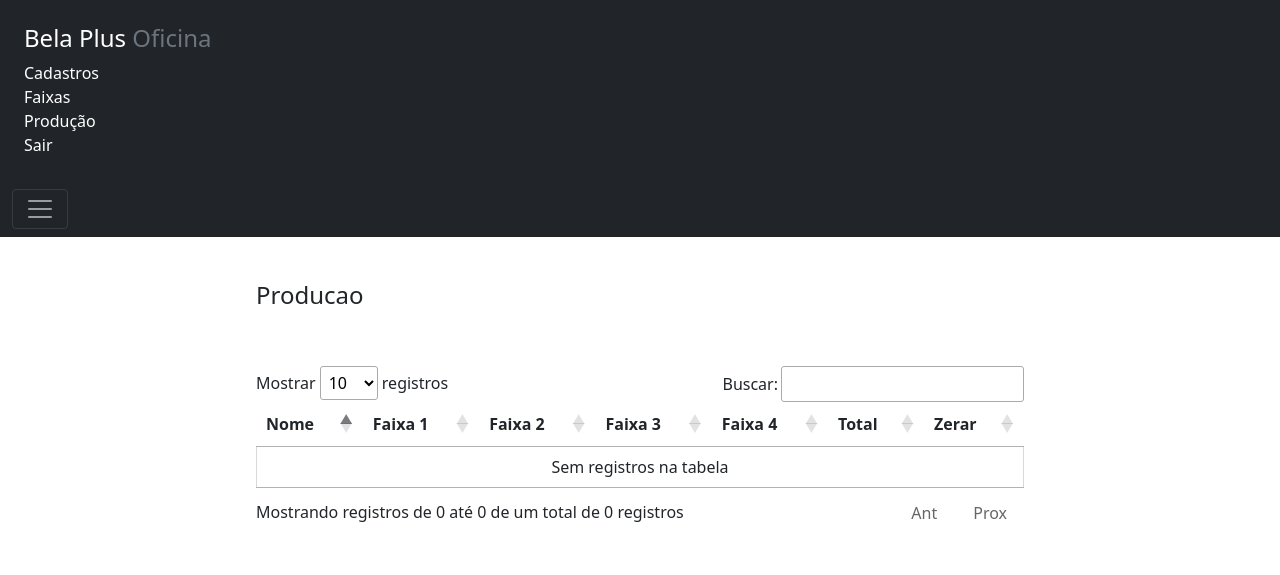
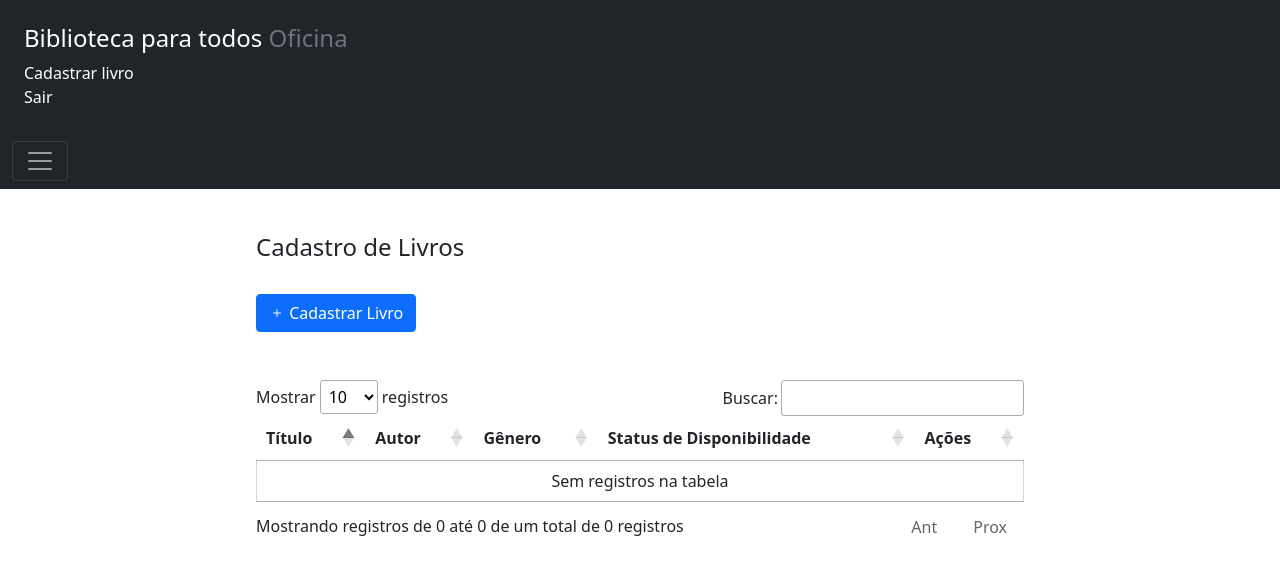
Before and after one commit to heloisagarciadeandrade/Sistema-Biblioteca, a PHP site: page / in a window 1280 px wide, after a click that opens the changed part. Shown: the top 575 px of the page. Run offline with PHP 8.4, Linux system fonts and the light colour scheme; a user stored in the database is signed in; data comes from the database, SQL or seed files in the repository; data that the repository does not hold is empty; some libraries are stand-ins or nearby versions.

Commit message:
Projeto concluido

```diff
--- a/db.php
+++ b/db.php
@@ -1,19 +1,24 @@
 <?php
 
-
-
-//Local
-
+// Configurações de conexão com o banco de dados
 $servidor = "localhost";
 $usuario = "root";
-$senha ="";
-$db="teste";
+$senha = "";
+$db = "bibliotecabd";
 
-
+// Estabelecendo a conexão
 $conexao = mysqli_connect($servidor, $usuario, $senha, $db);
 
-$query="select * from cadastros order by nome";
-$consultaCadastros= mysqli_query($conexao, $query);
+// Verifica se a conexão foi bem-sucedida
+if (!$conexao) {
+    die("Falha na conexão: " . mysqli_connect_error());
+}
 
-$query="select * from faixas";
-$consultaFaixas= mysqli_query($conexao, $query);
+// Consulta para obter todos os cadastros de livros, ordenados pelo título
+$query = "SELECT * FROM livros ORDER BY titulo";
+$consultaCadastros = mysqli_query($conexao, $query);
+
+// Verifica se a consulta foi bem-sucedida
+if (!$consultaCadastros) {
+    die("Erro na consulta de cadastros: " . mysqli_error($conexao));
+}
--- a/deletaCadastro.php
+++ b/deletaCadastro.php
@@ -4,7 +4,7 @@ include 'db.php';
 
 $id = $_POST['id'];
 
-$query = "delete from cadastros where id = $id";
+$query = "delete from livros where id = $id";
 
 mysqli_query($conexao, $query);
 
--- a/header.php
+++ b/header.php
@@ -27,20 +27,10 @@
             <div class="collapse" id="navbarToggleExternalContent">
 
                 <div class="bg-dark p-4">
-                    <h5 class="text-white h4">Bela Plus <span class="text-muted">Oficina</span></h5>
+                    <h5 class="text-white h4">Biblioteca para todos <span class="text-muted">Oficina</span></h5>
                     <div>
                         <a href="?pagina=cadastros" class="linkMenu">
-                            Cadastros
-                        </a>
-                    </div>
-                    <div>
-                        <a href="?pagina=faixas" class="linkMenu">
-                            Faixas
-                        </a>
-                    </div>
-                    <div>
-                        <a href="?pagina=producao" class="linkMenu">
-                            Produção
+                            Cadastrar livro
                         </a>
                     </div>
                     <div>
--- a/index.php
+++ b/index.php
@@ -21,7 +21,7 @@ if(isset($_SESSION['login'])){
 		$pagina = $_GET['pagina'];
 	}
 	else{
-		$pagina = 'producao';
+		$pagina = 'cadastros';
 	}
 }
 else{
--- a/views/cadastros.php
+++ b/views/cadastros.php
@@ -1,31 +1,35 @@
 <br>
-
 <div class="caixa">
-    <h4>Cadastro</h4>
+    <h4>Cadastro de Livros</h4>
     <br>
-    <a type="button" class="btn btn-primary" href="?pagina=novoCadastro"><i class="bi bi-plus"></i> Cadastrar</a>
+    <a type="button" class="btn btn-primary" href="?pagina=novoCadastro"><i class="bi bi-plus"></i> Cadastrar Livro</a>
     <br><br><br>
     <div>
         <table id="table_id" class="cell-border">
             <thead>
                 <tr>
-                    <th>Nome</th>
+                    <th>Título</th>
+                    <th>Autor</th>
+                    <th>Gênero</th>
+                    <th>Status de Disponibilidade</th>
                     <th>Ações</th>
                 </tr>
             </thead>
             <tbody>
                 <?php
                 while ($linha = mysqli_fetch_array($consultaCadastros)) {
-                    echo '<tr><td style="word-wrap: break-word">' . $linha['nome'] . '</td>';
+                    echo '<tr>';
+                    echo '<td style="word-wrap: break-word">' . $linha['titulo'] . '</td>';
+                    echo '<td style="word-wrap: break-word">' . $linha['autor'] . '</td>';
+                    echo '<td style="word-wrap: break-word">' . $linha['genero'] . '</td>';
+                    echo '<td style="word-wrap: break-word">' . $linha['status_disponibilidade'] . '</td>';
                     echo '<td>
-
                     <div class="row">
-
                         <div class="col-6">
                             <form method="post" action="?pagina=editaCadastro">
                                 <select style="display:none" name="id">
-                                    <option value="' . $linha['id'] . '"selected>' . $linha['id'] . '</option>
-                                <select>
+                                    <option value="' . $linha['id'] . '" selected>' . $linha['id'] . '</option>
+                                </select>
                                 <button type="submit" class="btn btn-outline-dark" style="border:none; color: green">
                                     <i class="bi bi-pencil-square"></i>
                                 </button>
@@ -35,20 +39,17 @@
                         <div class="col-6">
                             <form method="post" action="deletaCadastro.php">
                                 <select style="display:none" name="id">
-                                    <option value="' . $linha['id'] . '"selected>' . $linha['id'] . '</option>
-                                <select>
+                                    <option value="' . $linha['id'] . '" selected>' . $linha['id'] . '</option>
+                                </select>
                                 <button type="submit" class="btn btn-outline-dark" style="border:none; color: red">
                                     <i class="bi bi-trash"></i>
                                 </button>
                             </form>
                         </div>
-
                     </div>
-
-
                     </td>';
                     echo '</tr>';
-                };
+                }
                 ?>
             </tbody>
         </table>
--- a/views/home.php
+++ b/views/home.php
@@ -1,7 +1,7 @@
 <div class="caixa">
     <!--Login-->
     <form method="post" action="login.php">
-        <h3>Contador</h3>
+        <h3>Sistema Bibliotecário</h3>
         <div class="form-group">
             <label for="exampleInputEmail1">Login</label>
             <input type="text" class="form-control" name="usu_login" placeholder="Digite seu login">
```
Also changed, not shown: insereCadastro.php (+6 -4 lines), processaEditaCadastro.php (+20 -8 lines), views/editaCadastro.php (+24 -8 lines), views/novoCadastro.php (+20 -6 lines), .db/contador.sql.
